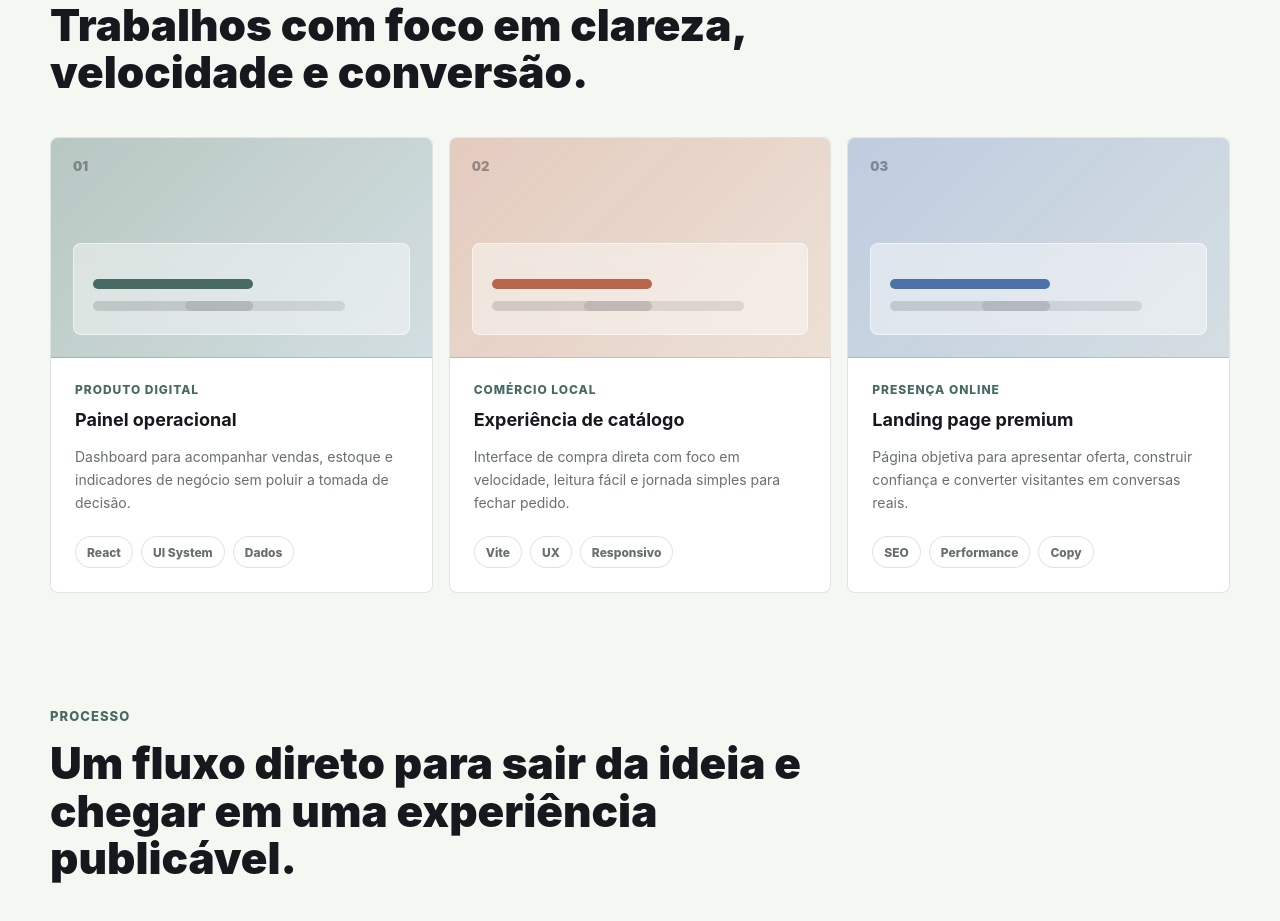
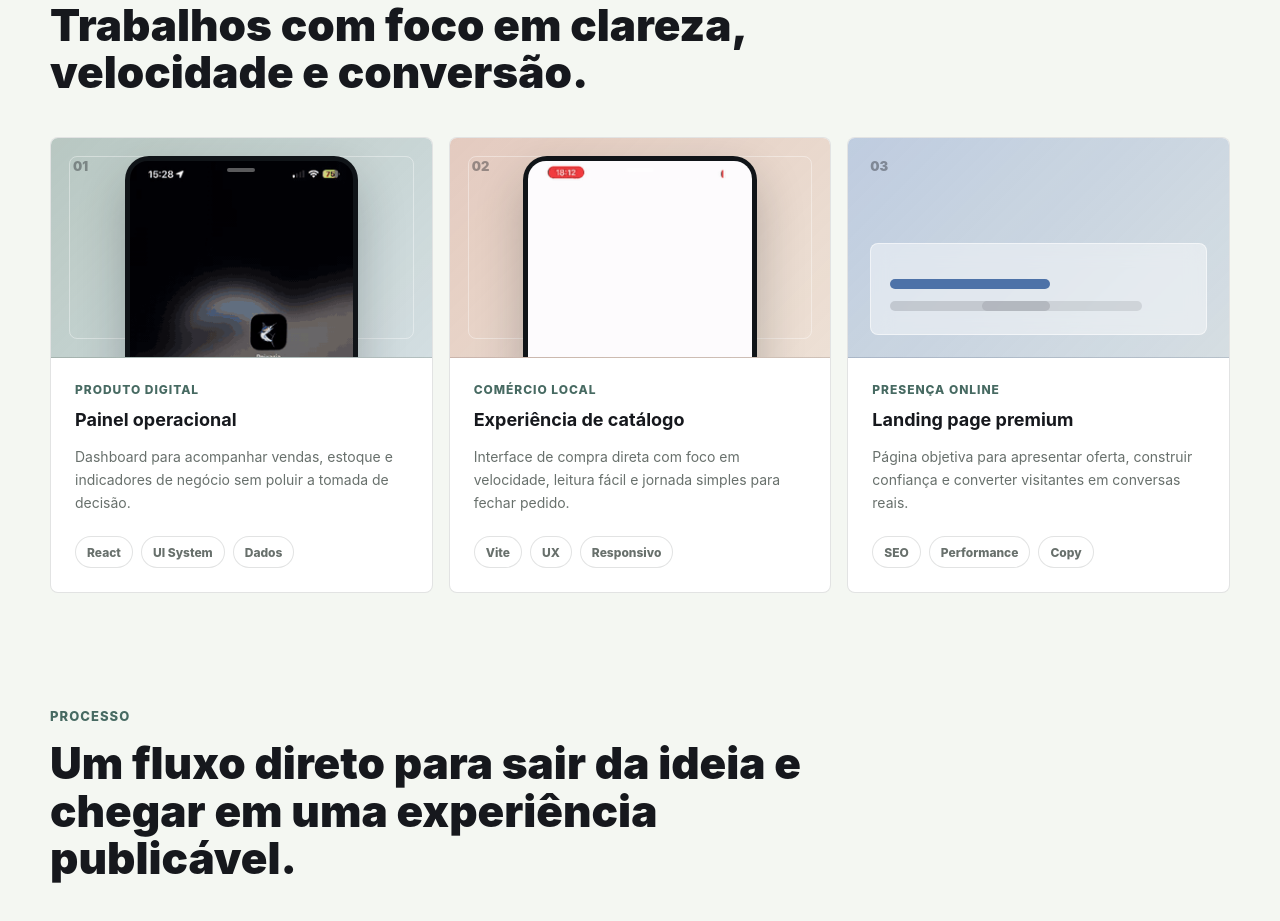
Before and after one commit to Jvzin-dark/joao-victor-portfolio, a React (Vite) app: page / in a window 1280 px wide. Shown: the part 1540-2461 px from the top of the page. Built offline with nearby package versions, Linux system fonts and the light colour scheme.

Commit message:
Add project preview GIFs

```diff
--- a/src/components/ProjectsSection.jsx
+++ b/src/components/ProjectsSection.jsx
@@ -9,10 +9,18 @@ export default function ProjectsSection() {
       <div className="projectGrid">
         {projects.map((project, index) => (
           <article className={`projectCard ${project.accent}`} key={project.title}>
-            <div className="projectVisual" aria-hidden="true">
+            <div className={`projectVisual ${project.media ? "withMedia" : ""}`} aria-hidden="true">
               <span>{String(index + 1).padStart(2, "0")}</span>
-              <i />
-              <b />
+              {project.media ? (
+                <div className="projectMediaShell">
+                  <img src={project.media} alt="" loading="lazy" />
+                </div>
+              ) : (
+                <>
+                  <i />
+                  <b />
+                </>
+              )}
             </div>
             <div className="projectContent">
               <span>{project.eyebrow}</span>
--- a/src/data/portfolio.js
+++ b/src/data/portfolio.js
@@ -45,6 +45,7 @@ export const projects = [
     title: "Painel operacional",
     description: "Dashboard para acompanhar vendas, estoque e indicadores de negócio sem poluir a tomada de decisão.",
     tags: ["React", "UI System", "Dados"],
+    media: "/assets/project-product-digital.gif",
     accent: "sage",
   },
   {
@@ -52,6 +53,7 @@ export const projects = [
     title: "Experiência de catálogo",
     description: "Interface de compra direta com foco em velocidade, leitura fácil e jornada simples para fechar pedido.",
     tags: ["Vite", "UX", "Responsivo"],
+    media: "/assets/project-commerce-local.gif",
     accent: "clay",
   },
   {
--- a/src/styles.css
+++ b/src/styles.css
@@ -436,6 +436,20 @@ a {
   border-bottom: 1px solid var(--line);
 }
 
+.projectVisual.withMedia {
+  display: grid;
+  place-items: center;
+}
+
+.projectVisual.withMedia::after {
+  content: "";
+  position: absolute;
+  inset: 18px;
+  border: 1px solid rgba(255, 255, 255, 0.38);
+  border-radius: 8px;
+  pointer-events: none;
+}
+
 .projectVisual span {
   position: absolute;
   left: 22px;
@@ -443,6 +457,7 @@ a {
   color: rgba(22, 24, 29, 0.38);
   font-size: 13px;
   font-weight: 900;
+  z-index: 2;
 }
 
 .projectVisual i,
@@ -471,6 +486,38 @@ a {
   box-shadow:
     0 22px 0 rgba(22, 24, 29, 0.14),
     92px 22px 0 rgba(22, 24, 29, 0.1);
+}
+
+.projectMediaShell {
+  position: relative;
+  z-index: 1;
+  height: calc(100% - 36px);
+  aspect-ratio: 240 / 520;
+  border: 5px solid rgba(17, 20, 24, 0.92);
+  border-radius: 24px;
+  background: #111418;
+  box-shadow: 0 22px 48px rgba(17, 20, 24, 0.24);
+}
+
+.projectMediaShell::before {
+  content: "";
+  position: absolute;
+  top: 7px;
+  left: 50%;
+  z-index: 2;
+  width: 28px;
+  height: 4px;
+  border-radius: 999px;
+  background: rgba(255, 255, 255, 0.35);
+  transform: translateX(-50%);
+}
+
+.projectMediaShell img {
+  width: 100%;
+  height: 100%;
+  display: block;
+  object-fit: cover;
+  border-radius: 18px;
 }
 
 .projectCard.sage .projectVisual {
```
Also changed, not shown: public/assets/project-commerce-local.gif (added), public/assets/project-product-digital.gif (added).
